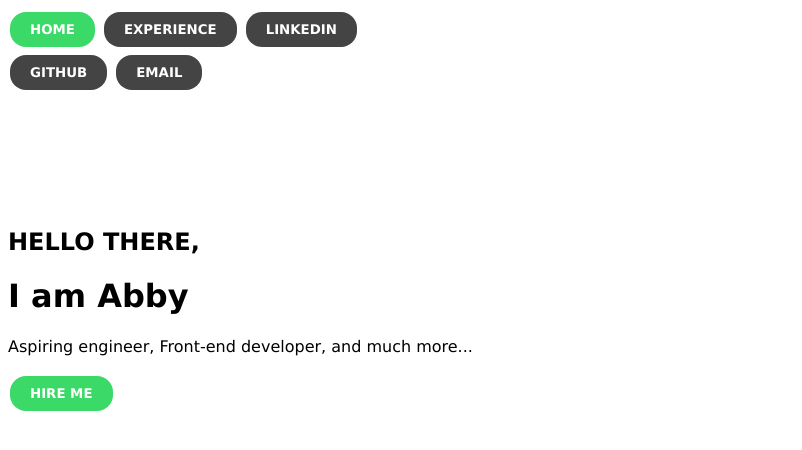
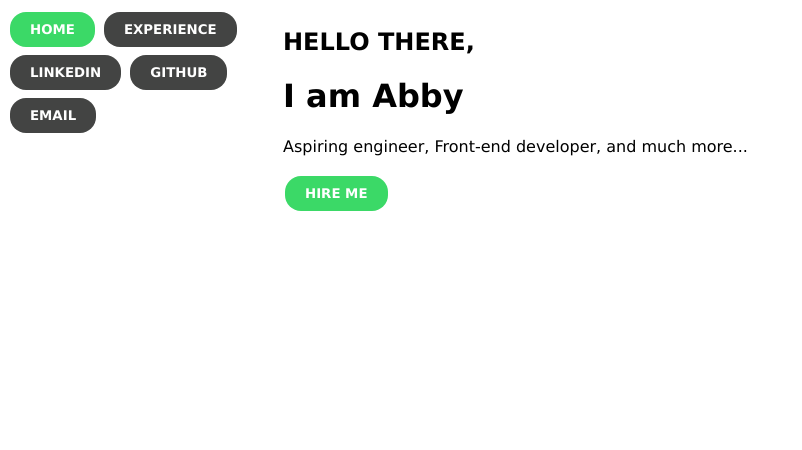
Before and after one commit to abigailplata/Resume, a Flask app: page / in a window 1280 px wide. Shown: the top 450 px of the page, without its empty margins (0-802 px from the left). Run offline with Flask 2, Linux system fonts and the light colour scheme.

Commit message:
trying dif grid approach

```diff
--- a/static/styles/mainpage.css
+++ b/static/styles/mainpage.css
@@ -4,20 +4,17 @@
 
 .wrapper {
 	display: grid;
-	grid-template-columns: repeat(3,1fr);
-	gap: 10 ;
-	grid-auto-rows: minmax(100px, auto);
+	grid-template-columns: [first] 275px [line-2] auto [col3-start] 275px [end];
+	grid-auto-rows: [row1-start] 25% [row1-end] 700px [third-line] auto [last-line];
 }
 
-.one {
-	grid-row: 1;
-	grid-column: 2/9;
-}
+.item-one { grid-area: header; }
 
-.two {
-	grid-row: 3;
-	grid-column: 1/5 ;
-}
+.item-two { grid-area: main;}
+
+.item-three { grid-area: sidebar;}
+
+.item-four { grid-area: footer;}
 
 
 .button {
--- a/templates/index.html
+++ b/templates/index.html
@@ -18,8 +18,8 @@
 					<button class="button not1"><a href="https://github.com/abigailplata"><b>GITHUB</b></a> </button>
 					<button class="button not1"><a href="mailto:&#97;&#98;&#105;&#103;&#97;&#105;&#108;&#112;&#108;&#97;&#116;&#97;&#97;&#64;&#103;&#109;&#97;&#105;&#108;&#46;&#99;&#111;&#109;"><b>EMAIL</b></a> </button>
 				</nav>
-			</div>
-			</div> <!-- closing grid cell-->
+			</div> <!-- end topnav class -->
+			</div> <!-- end grid cell-->
 		</header>
 
 		<div class = "two">
@@ -32,7 +32,7 @@
 			<button class="button hireme"><a href=" "><b>HIRE ME</b></a> </button>
 		</div> <!-- end cell 2 for grid -->
 
-		<div class = "two">
+		<div class = "three">
 			<!-- include photo of myself -->
 		</div>
 
```
